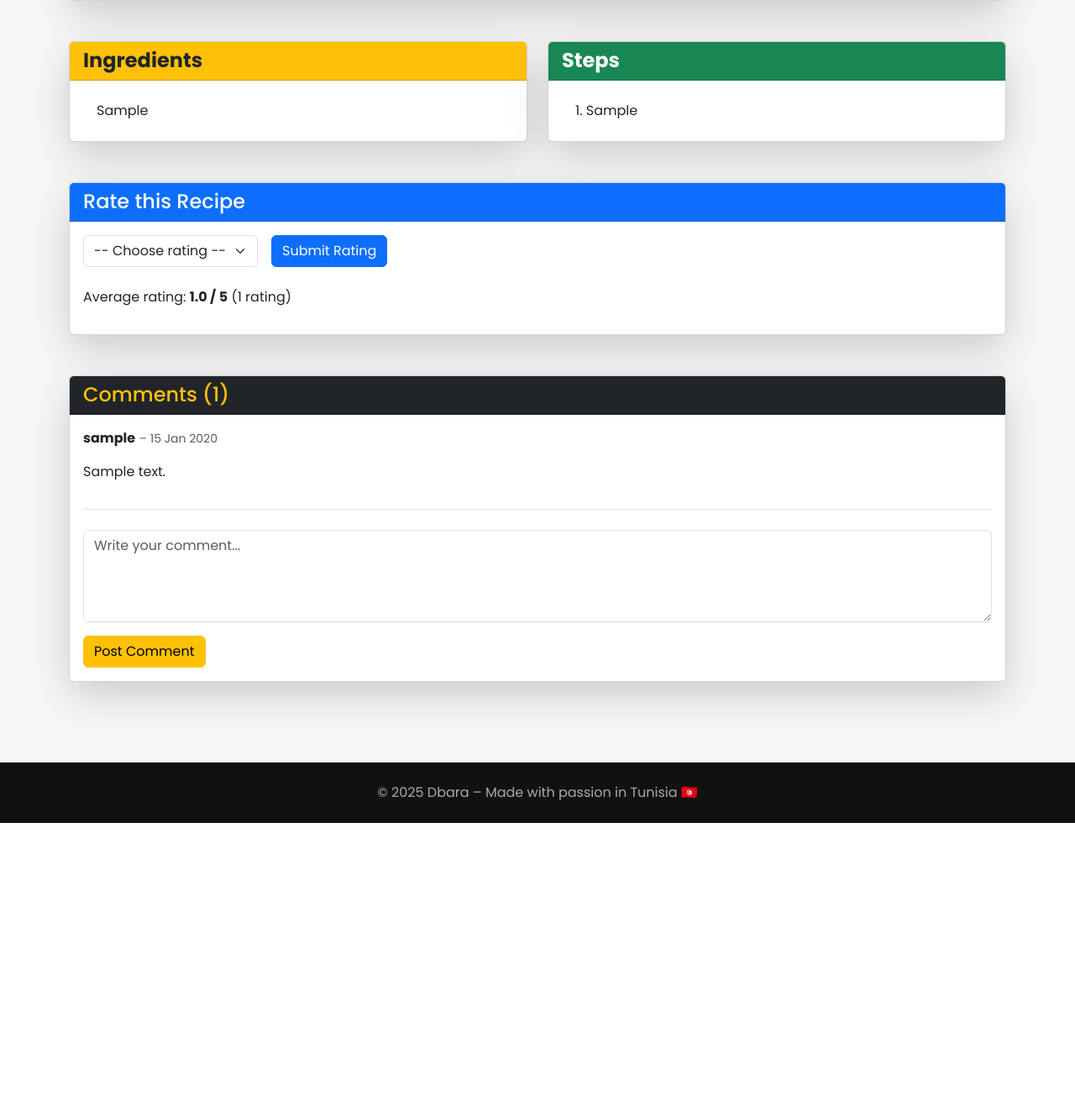
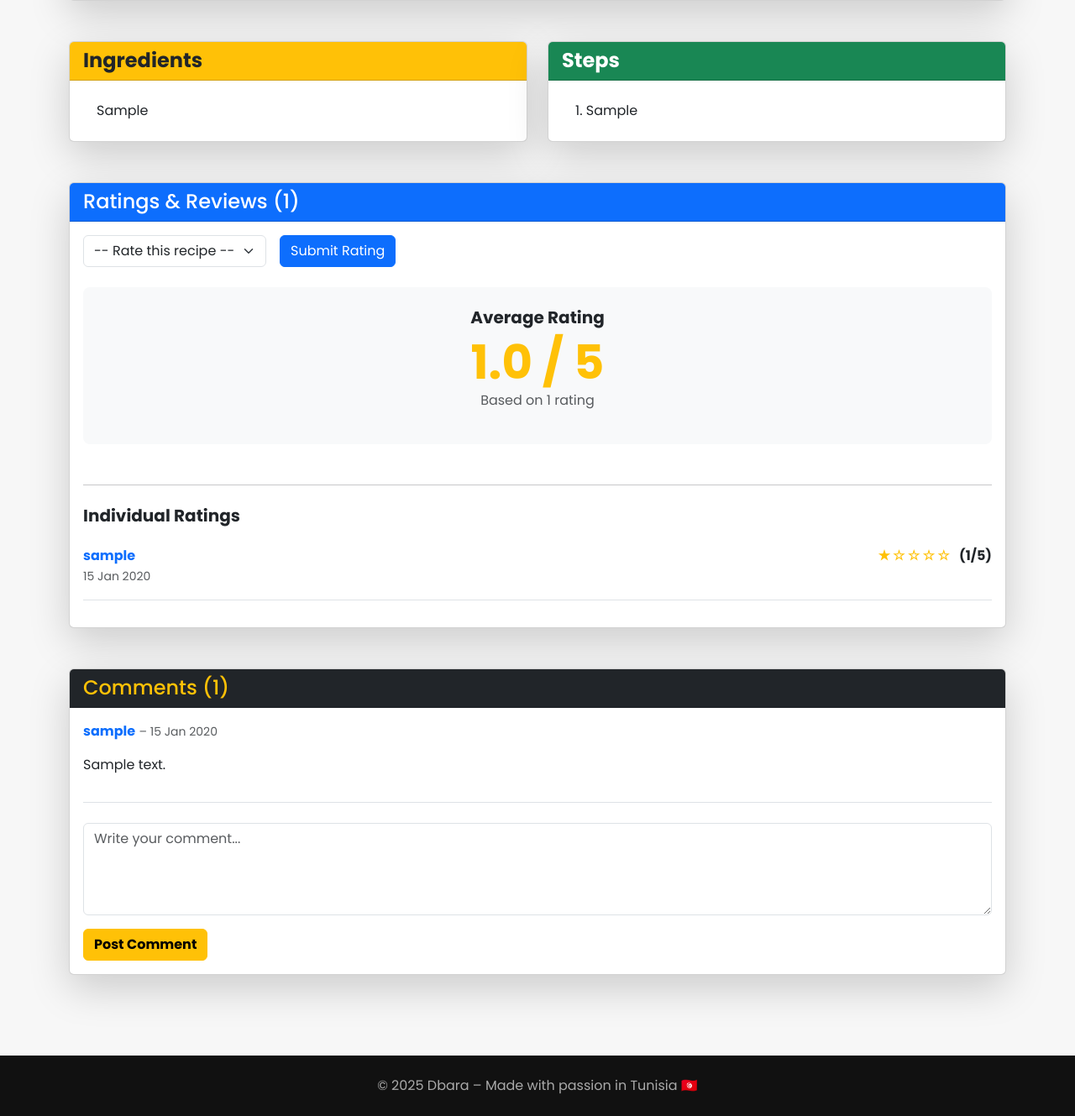
Before and after one commit to AhmedSalah-20/Dbara, a Django app: page /recipe/1/ in a window 1280 px wide. Shown: the part 902-2231 px from the top of the page at 84% size. Before the commit the page ends 1882 px from the top, so only its background shows below. Run offline with Django 5.2, Linux system fonts and the light colour scheme; a user stored in the database is signed in; tables that the repository leaves empty hold one stand-in row (values such as "Sample post"); grey boxes marked "Sample" are stand-in pictures.

Commit message:
rating recipe

```diff
--- a/accounts/models.py
+++ b/accounts/models.py
@@ -92,14 +92,15 @@ class Comment(models.Model):
         ordering = ['-created_at']
 
 # NEW: Rating on recipe (1-5 stars)
+# accounts/models.py
 class Rating(models.Model):
     recipe = models.ForeignKey(Recipe, on_delete=models.CASCADE, related_name='ratings')
-    author = models.ForeignKey(User, on_delete=models.CASCADE)
-    score = models.PositiveSmallIntegerField(choices=[(1, '1 Star'), (2, '2 Stars'), (3, '3 Stars'), (4, '4 Stars'), (5, '5 Stars')])
+    author = models.ForeignKey(User, on_delete=models.CASCADE, related_name='ratings_given')
+    score = models.PositiveSmallIntegerField(choices=[(1, '1'), (2, '2'), (3, '3'), (4, '4'), (5, '5')])
     created_at = models.DateTimeField(auto_now_add=True)
 
     class Meta:
-        unique_together = ['author', 'recipe']
+        unique_together = ('author', 'recipe')
 
     def __str__(self):
         return f"{self.score} stars by {self.author.username} on {self.recipe.title}"
--- a/accounts/views.py
+++ b/accounts/views.py
@@ -461,11 +461,14 @@ def recipe_detail(request, pk):
     rating_agg = recipe.ratings.aggregate(avg=Avg('score'))
     avg_rating = rating_agg['avg'] if rating_agg['avg'] is not None else 0.0
     rating_count = recipe.ratings.count()
+    # All individual ratings with author
+    individual_ratings = recipe.ratings.select_related('author').order_by('-created_at')
 
     context = {
         'recipe': recipe,
         'avg_rating': avg_rating,
         'rating_count': rating_count,
+        'individual_ratings': individual_ratings,
     }
     return render(request, 'public/recipe_detail.html', context)
 
--- a/templates/public/recipe_detail.html
+++ b/templates/public/recipe_detail.html
@@ -139,38 +139,62 @@
         </div>
     </div>
 
-    <!-- Rating -->
+    <!-- Ratings & Reviews -->
     <div class="row mt-5">
         <div class="col-12">
             <div class="card shadow-lg">
                 <div class="card-header bg-primary text-white">
-                    <h4 class="mb-0">Rate this Recipe</h4>
+                    <h4 class="mb-0">Ratings & Reviews ({{ rating_count }})</h4>
                 </div>
                 <div class="card-body">
                     {% if user.is_authenticated %}
                         <form method="POST" action="{% url 'accounts:add_rating' recipe.pk %}">
                             {% csrf_token %}
-                            <div class="d-flex align-items-center">
+                            <div class="d-flex align-items-center mb-4">
                                 <select name="score" class="form-select me-3" style="width: auto;" required>
-                                    <option value="">-- Choose rating --</option>
-                                    <option value="1">1 ★</option>
-                                    <option value="2">2 ★★</option>
-                                    <option value="3">3 ★★★</option>
-                                    <option value="4">4 ★★★★</option>
-                                    <option value="5">5 ★★★★★</option>
+                                    <option value="">-- Rate this recipe --</option>
+                                    <option value="1">1 ★ Poor</option>
+                                    <option value="2">2 ★ Fair</option>
+                                    <option value="3">3 ★ Good</option>
+                                    <option value="4">4 ★ Very Good</option>
+                                    <option value="5">5 ★ Excellent</option>
                                 </select>
                                 <button type="submit" class="btn btn-primary">Submit Rating</button>
                             </div>
                         </form>
+                    {% else %}
+                        <p class="text-muted mb-4">Please <a href="{% url 'accounts:login' %}">login</a> to rate this recipe.</p>
+                    {% endif %}
 
-                        {% if rating_count > 0 %}
-                            <p class="mt-4">
-                                Average rating: <strong>{{ avg_rating|floatformat:1 }} / 5</strong>
-                                ({{ rating_count }} rating{{ rating_count|pluralize }})
-                            </p>
-                        {% endif %}
+                    <!-- Average Rating -->
+                    {% if rating_count > 0 %}
+                        <div class="text-center mb-5 p-4 bg-light rounded-3">
+                            <h5 class="fw-bold text-dark">Average Rating</h5>
+                            <h2 class="display-4 fw-bold text-warning mb-0">{{ avg_rating|floatformat:1 }} / 5</h2>
+                            <p class="text-muted">Based on {{ rating_count }} rating{{ rating_count|pluralize }}</p>
+                        </div>
+                    {% endif %}
+
+                    <!-- Individual Ratings -->
+                    {% if individual_ratings %}
+                        <hr class="my-4">
+                        <h5 class="fw-bold mb-4">Individual Ratings</h5>
+                        {% for rating in individual_ratings %}
+                        <div class="border-bottom pb-3 mb-3">
+                            <div class="d-flex justify-content-between align-items-center">
+                                <strong class="text-primary">{{ rating.author.username }}</strong>
+                                <div class="text-warning fw-bold">
+                                    {% for i in "12345" %}
+                                        {% if forloop.counter <= rating.score %}★{% else %}☆{% endif %}
+                                    {% endfor %}
+                                    <span class="text-dark ms-2">({{ rating.score }}/5)</span>
+                                </div>
+                            </div>
+                            <small class="text-muted">{{ rating.created_at|date:"d M Y" }}</small>
+                        </div>
+                        {% endfor %}
                     {% else %}
-                        <p class="text-muted">Please <a href="{% url 'accounts:login' %}">login</a> to rate this recipe.</p>
+                        <p class="text-muted text-center py-3">No ratings yet. Be the first to rate this recipe!</p>
                     {% endif %}
                 </div>
             </div>
@@ -188,7 +212,7 @@
                     {% if recipe.comments.exists %}
                         {% for comment in recipe.comments.all %}
                         <div class="border-bottom pb-3 mb-3">
-                            <strong>{{ comment.author.username }}</strong>
+                            <strong class="text-primary">{{ comment.author.username }}</strong>
                             <small class="text-muted">– {{ comment.created_at|date:"d M Y" }}</small>
                             <p class="mt-2">{{ comment.content|linebreaks }}</p>
                         </div>
@@ -201,7 +225,7 @@
                         <form method="POST" action="{% url 'accounts:add_comment' recipe.pk %}" class="mt-4">
                             {% csrf_token %}
                             <textarea name="content" class="form-control" rows="4" placeholder="Write your comment..." required></textarea>
-                            <button type="submit" class="btn btn-warning mt-3">Post Comment</button>
+                            <button type="submit" class="btn btn-warning mt-3 fw-bold">Post Comment</button>
                         </form>
                     {% else %}
                         <p class="mt-4 text-muted">Please <a href="{% url 'accounts:login' %}">login</a> to comment.</p>
```
Also changed, not shown: templates/visitor/dashboard.html (+3 -6 lines).
